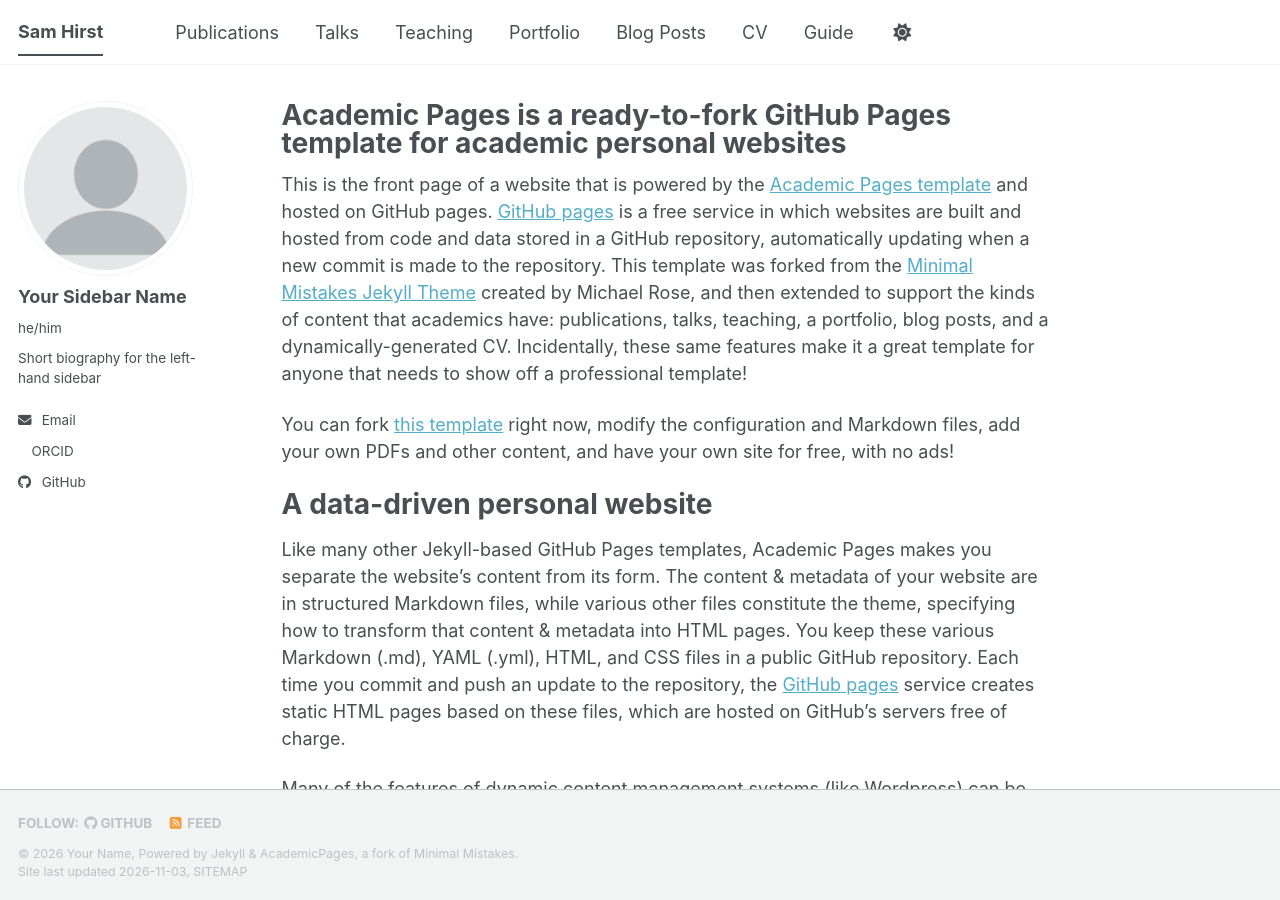
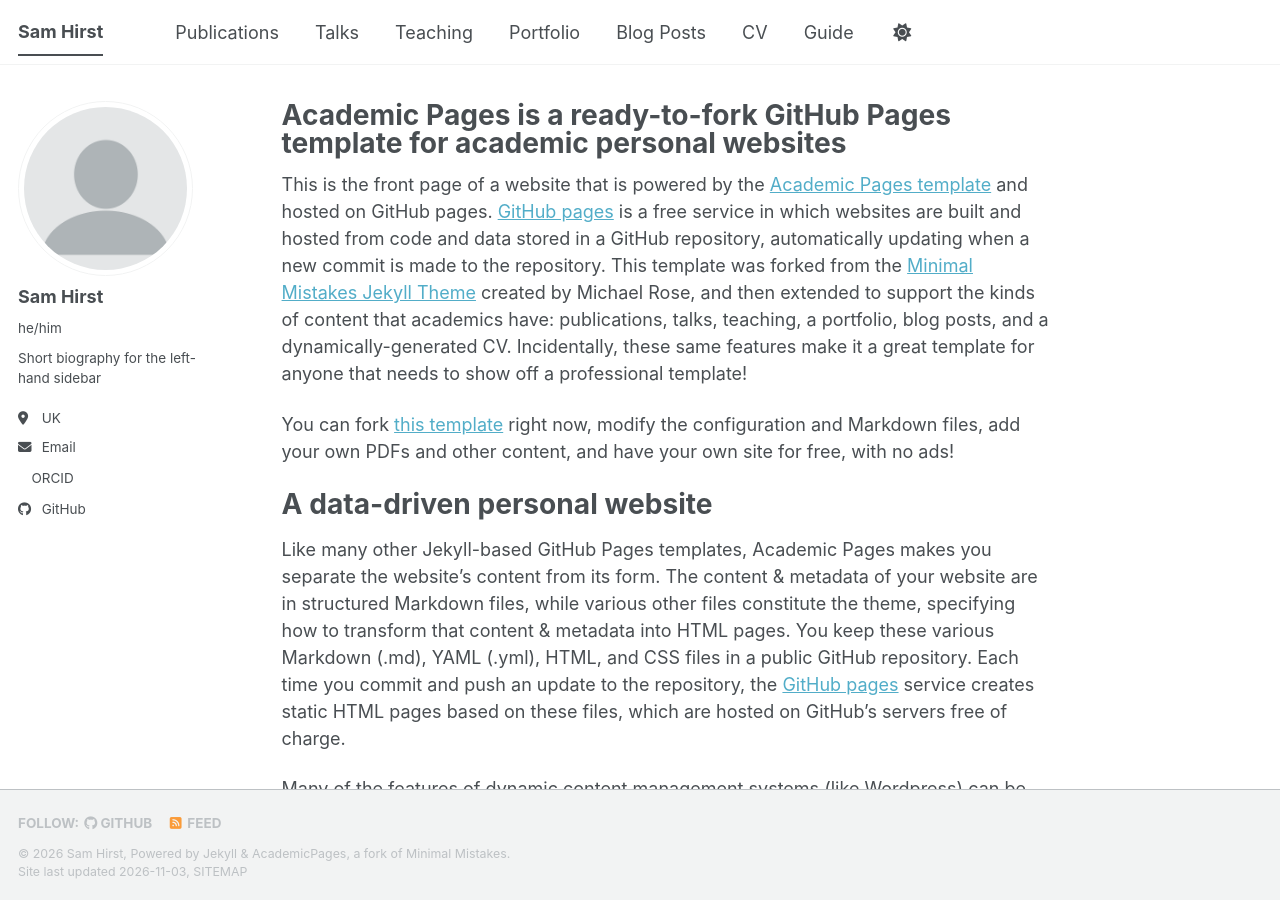
Before and after one commit to Sam-Hirst/Sam-Hirst.github.io, a Jekyll site: the page built from _pages/about.md, in a window 1280 px wide and 900 px high. Built offline with Jekyll 4.4.1, drawn with Linux system fonts in a browser that asks for light colours; a script bundle is joined from its source files by our own code; a style sheet for code colours, icons or effects is not loaded.

Commit message:
Update _config.yml

```diff
--- a/_config.yml
+++ b/_config.yml
@@ -11,12 +11,12 @@ locale                   : "en-US"
 site_theme               : "default" # The available themes options are "default", "air", "sunrise", "mint", "dirt" and "contrast"
 title                    : "Sam Hirst"
 title_separator          : "-"
-name                     : &name "Your Name"
+name                     : &name "Sam Hirst"
 description              : &description "Your Name's academic portfolio"   # Update this with a general description of your site, this is the default if not overridden by a page
-url                      : https://academicpages.github.io # The base hostname & protocol for your site e.g. "https://[your GitHub username].github.io",
+url                      : https://Sam-Hirst.github.io # The base hostname & protocol for your site e.g. "https://[your GitHub username].github.io",
                                                            # or if you already have some other page hosted on Github then use "https://[your GitHub username].github.io/[Your Repo Name]"
 baseurl                  : "" # the subpath of your site, e.g. "/blog"
-repository               : "academicpages/academicpages.github.io"
+repository               : "Sam-Hirst/Sam-Hirst.github.io"
 
 # Site Author - The following control what appear as part of the author content on the side bar.
 #               If a field is blank the icon and link will not appear, otherwise it will be shown.
@@ -24,10 +24,10 @@ repository               : "academicpages/academicpages.github.io"
 author:
   # Biographic information
   avatar           : "profile.png"
-  name             : "Your Sidebar Name"
+  name             : "Sam Hirst"
   pronouns         : "he/him" # example: "she/her"
   bio              : "Short biography for the left-hand sidebar"
-  #location         : "Earth"
+  location         : "UK"
   #employer         : "Red Brick University"
   uri              : # URL
   email            : "hirst.sam.j@gmail.com"
```
